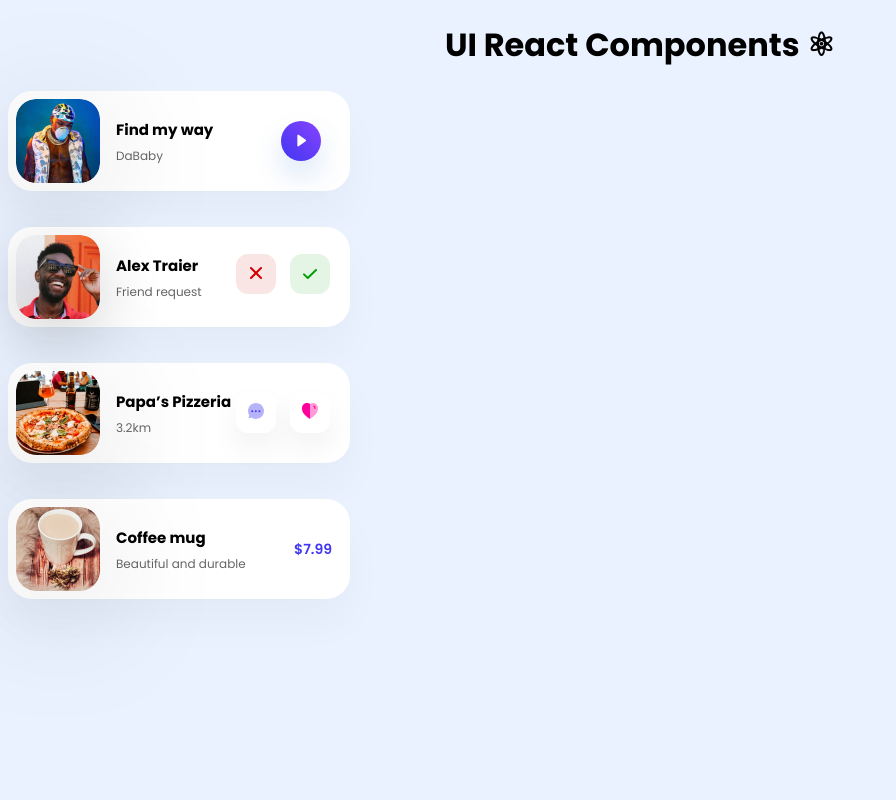
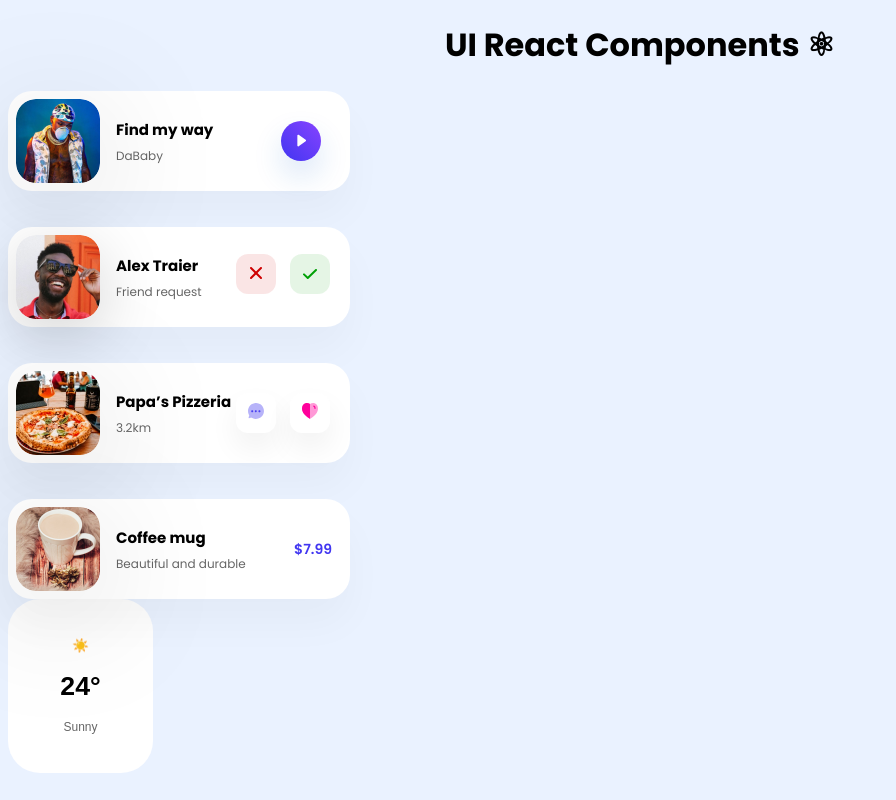
Before and after one commit to mancillajonathan/ui-react-components, a React (Create React App) app: page / in a window 1280 px wide. Shown: the whole page, without its empty margins (0-896 px from the left). Built offline with nearby package versions, Linux system fonts and the light colour scheme.

Commit message:
Creating Weather component ☀️

```diff
--- a/src/App.js
+++ b/src/App.js
@@ -4,6 +4,7 @@ import PlayMusicSmall from './components/PlayMusicSmall';
 import FriendRequest from './components/FriendRequest';
 import RestaurandCard from './components/RestaurandCard';
 import ProductCard from './components/ProductCard';
+import Weather from './components/Weather';
 
 function App() {
 	return (
@@ -13,6 +14,7 @@ function App() {
 			<FriendRequest />
 			<RestaurandCard />
 			<ProductCard />
+			<Weather />
 		</div>
 	);
 }
--- /dev/null
+++ b/src/components/Weather.js
@@ -0,0 +1,25 @@
+import React from 'react';
+import styled from 'styled-components';
+
+const Container = styled.button`
+	width: 145px;
+	height: 174px;
+	background: #ffffff;
+	border-radius: 32px;
+	border-style: none;
+	& h1::after {
+		content: '°';
+	}
+`;
+
+const Weather = () => {
+	return (
+		<Container>
+			<span>☀️</span>
+			<h1>24</h1>
+			<p>Sunny</p>
+		</Container>
+	);
+};
+
+export default Weather;
```
